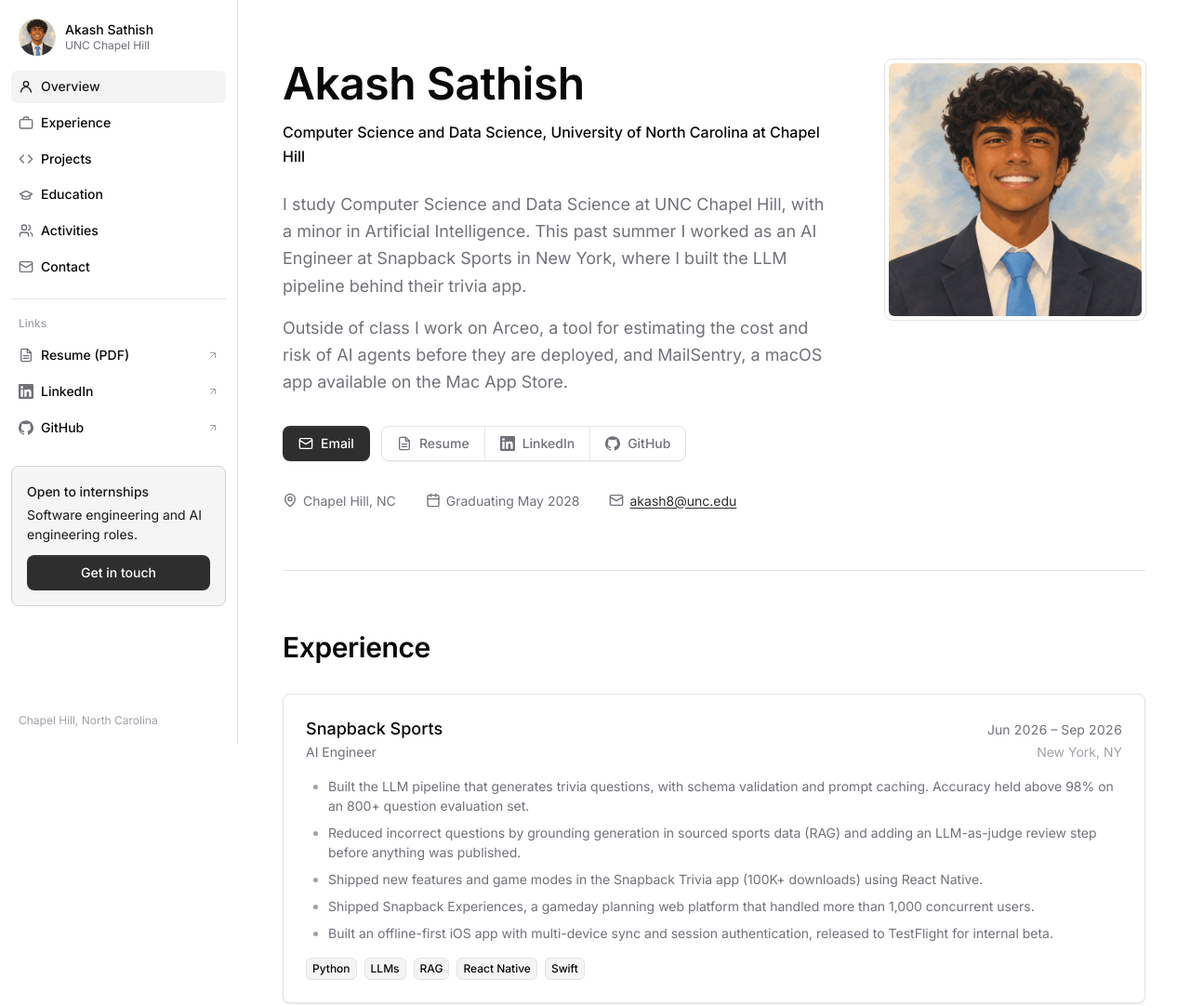
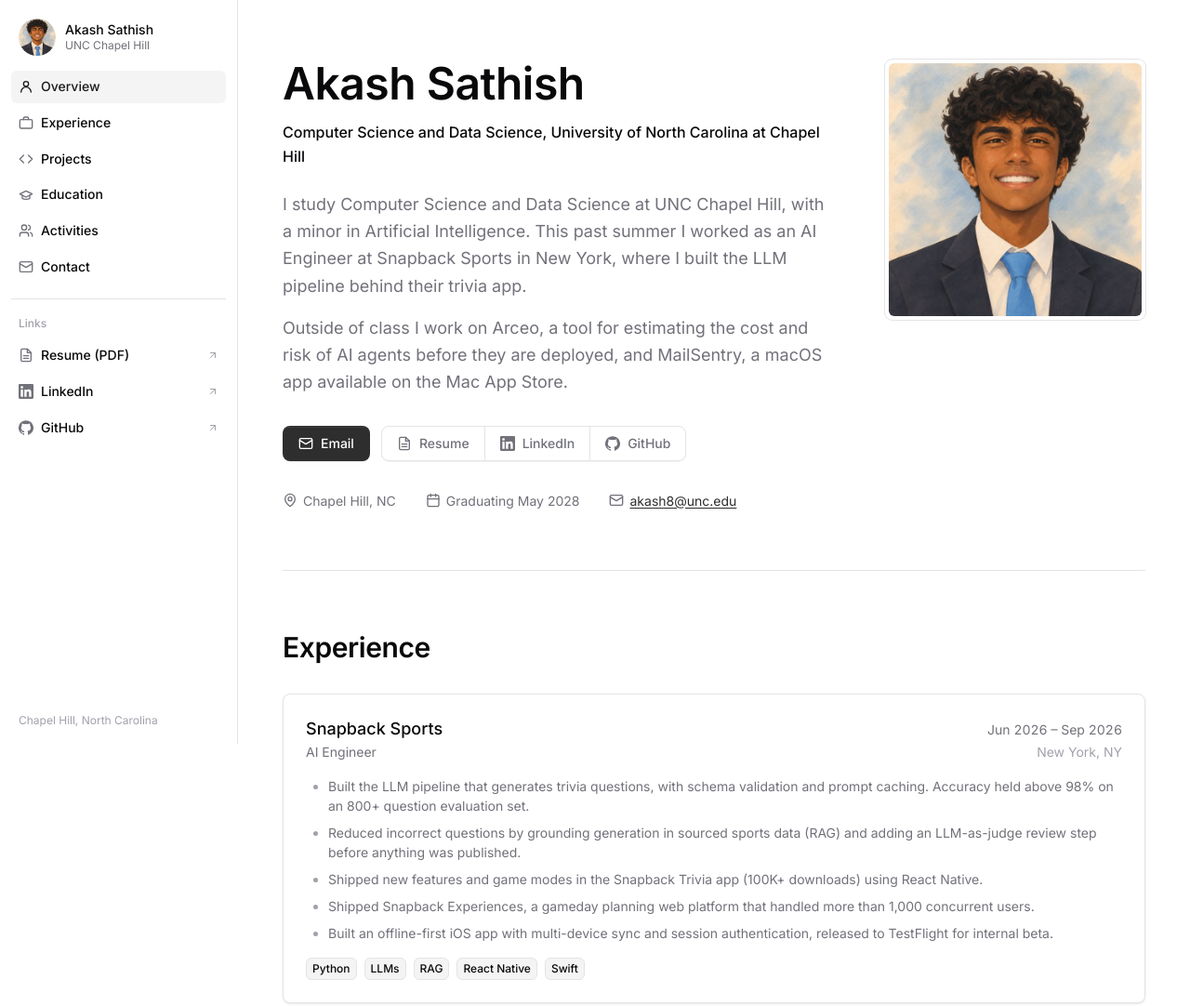
Before and after one commit to Akash-Sathish8/portfolio, a plain HTML site: page index.html in a window 1280 px wide. Shown: the top 1082 px of the page at 93% size. Drawn offline with Linux system fonts and the light colour scheme.

Commit message:
Remove sidebar internship card
Co-Authored-By: Claude Opus 5.5 <noreply@anthropic.com>

```diff
--- a/index.html
+++ b/index.html
@@ -143,10 +143,6 @@
   .nav-item .ext { margin: 0 0 0 auto; width: 12px; height: 12px; color: var(--body-subtle); }
   .nav-sep { margin-top: 16px; padding-top: 16px; border-top: 1px solid var(--border-default); }
   .nav-sep .label { font-size: 12px; font-weight: 500; color: var(--body-subtle); padding: 0 8px 8px; }
-  .sidebar-card { margin-top: 24px; padding: 16px; border-radius: var(--radius-base); background: var(--brand-softer); border: 1px solid var(--border-brand-subtle); }
-  .sidebar-card p { color: var(--fg-brand-strong); font-size: 14px; line-height: 1.5; }
-  .sidebar-card p.title { font-weight: 500; margin-bottom: 4px; }
-  .sidebar-card .btn { margin-top: 12px; width: 100%; }
   .sidebar-foot { margin-top: auto; padding: 24px 8px 0; font-size: 12px; color: var(--body-subtle); }
   .scrim { position: fixed; inset: 0; z-index: 25; background: rgb(9 9 11 / 0.4); opacity: 0; pointer-events: none; transition: opacity .2s; }
   .scrim.open { opacity: 1; pointer-events: auto; }
@@ -338,11 +334,6 @@
         <li><a class="nav-item" href="https://www.linkedin.com/in/akashsathish/" target="_blank" rel="noopener"><svg><use href="#i-in"/></svg>LinkedIn<svg class="ext"><use href="#i-ext"/></svg></a></li>
         <li><a class="nav-item" href="https://github.com/Akash-Sathish8" target="_blank" rel="noopener"><svg><use href="#i-gh"/></svg>GitHub<svg class="ext"><use href="#i-ext"/></svg></a></li>
       </ul>
-    </div>
-    <div class="sidebar-card">
-      <p class="title">Open to internships</p>
-      <p>Software engineering and AI engineering roles.</p>
-      <a class="btn btn-brand" href="mailto:akash8@unc.edu">Get in touch</a>
     </div>
     <p class="sidebar-foot">Chapel Hill, North Carolina</p>
   </div>
```
